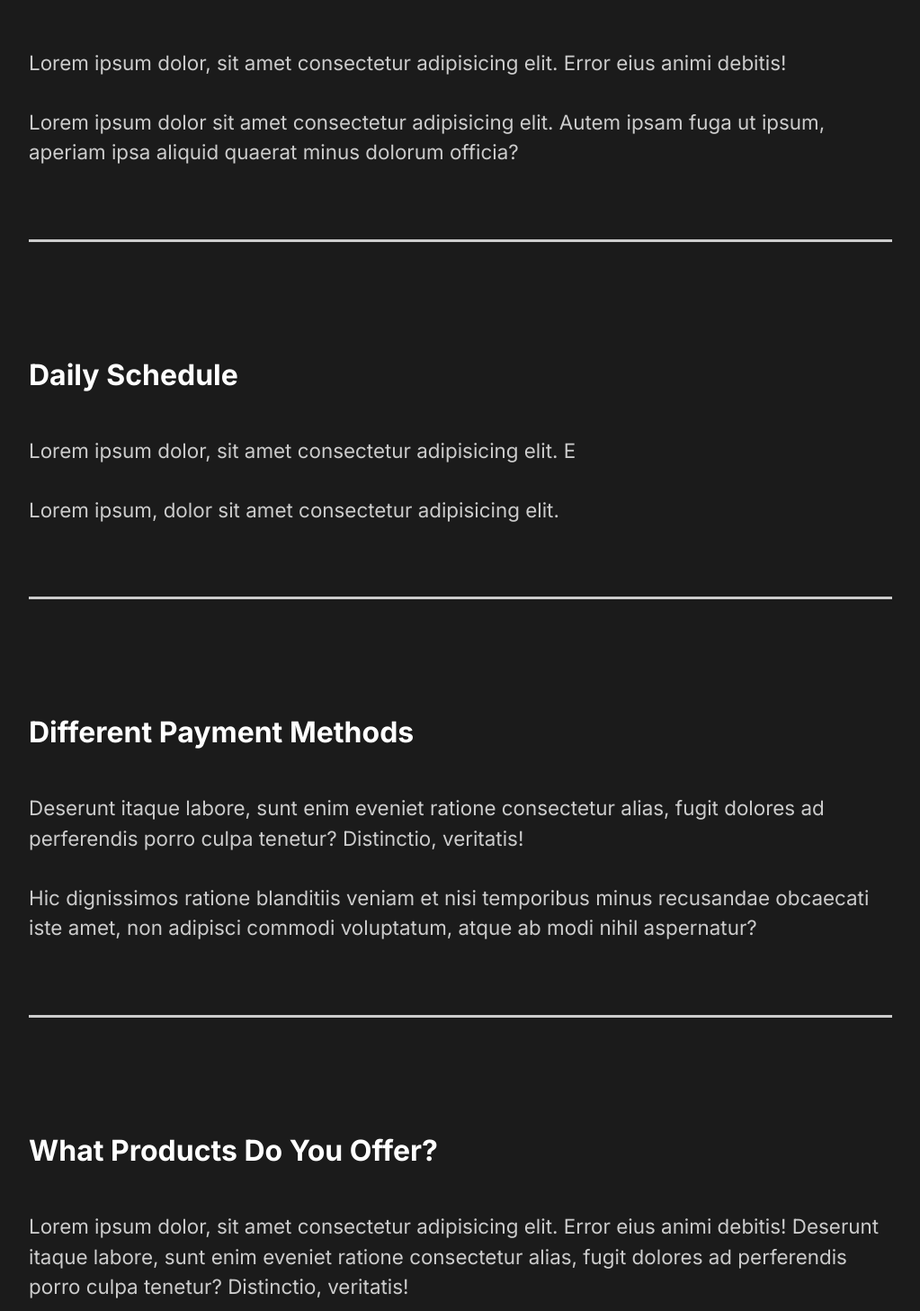
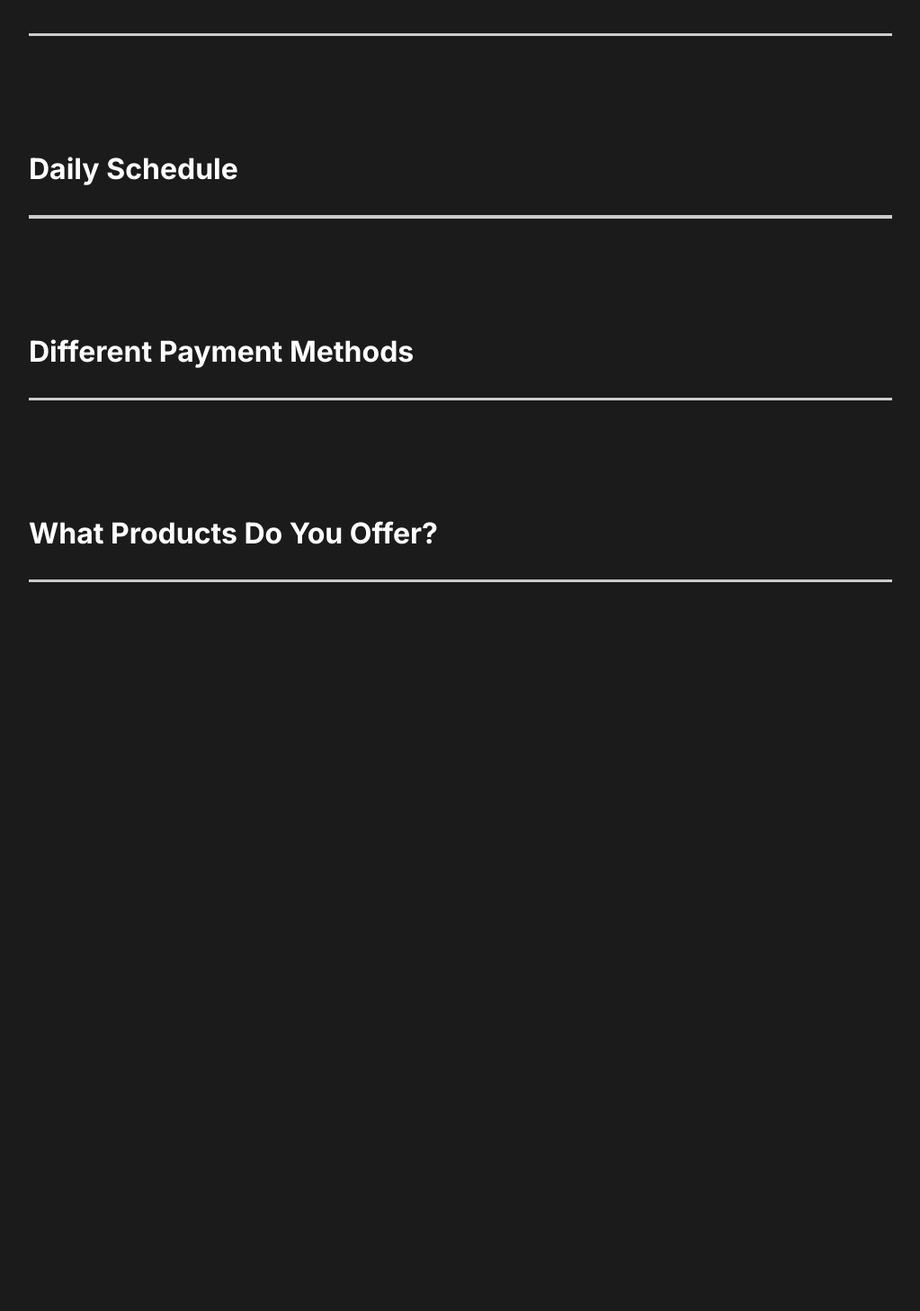
Before and after one commit to angellerina/capture, a React (Create React App) app: page / in a window 1280 px wide. Shown: the part 2633-4090 px from the top of the page at 90% size, without its empty margins (128-1151 px from the left). After the commit the page ends 3440 px from the top, so only its background shows below. Built offline with nearby package versions, Linux system fonts and the light colour scheme.

Commit message:
FAQ Animations

```diff
--- a/src/components/FaqSection.js
+++ b/src/components/FaqSection.js
@@ -2,6 +2,7 @@
 import styled from "styled-components";
 import { About } from "../styles";
 import Toggle from "./Toggle";
+import { AnimateSharedLayout } from "framer-motion";
 
 const FaqSection = () => {
   const [faqToggle, setFaqToggle] = useState(false);
@@ -11,9 +12,8 @@
       <h2>
         Any Questions <span>FAQ</span>
       </h2>
-      <Toggle>
-        <div className="question">
-          <h4>How Do I Start?</h4>
+      <AnimateSharedLayout>
+        <Toggle title="How Do I Start?">
           <div className="answer">
             <p>
               Lorem ipsum dolor, sit amet consectetur adipisicing elit. Error
@@ -26,20 +26,15 @@
               officia?
             </p>
           </div>
-          <div className="faq-line"></div>
-        </div>
-      </Toggle>
-      <Toggle>
-        <div className="question">
-          <h4>Daily Schedule</h4>
+        </Toggle>
+        <Toggle title="Daily Schedule">
           <div className="answer">
             <p>Lorem ipsum dolor, sit amet consectetur adipisicing elit. E</p>
             <p>Lorem ipsum, dolor sit amet consectetur adipisicing elit.</p>
           </div>
-          <div className="faq-line"></div>
-        </div>
-        <div className="question">
-          <h4>Different Payment Methods</h4>
+        </Toggle>
+
+        <Toggle title="Different Payment Methods">
           <div className="answer">
             <p>
               Deserunt itaque labore, sunt enim eveniet ratione consectetur
@@ -52,12 +47,9 @@
               atque ab modi nihil aspernatur?
             </p>
           </div>
-          <div className="faq-line"></div>
-        </div>
-      </Toggle>
-      <Toggle>
-        <div className="question">
-          <h4>What Products Do You Offer?</h4>
+        </Toggle>
+
+        <Toggle title="What Products Do You Offer?">
           <div className="answer">
             <p>
               Lorem ipsum dolor, sit amet consectetur adipisicing elit. Error
@@ -72,9 +64,8 @@
               atque ab modi nihil aspernatur?
             </p>
           </div>
-          <div className="faq-line"></div>
-        </div>
-      </Toggle>
+        </Toggle>
+      </AnimateSharedLayout>
     </Faq>
   );
 };
--- a/src/components/Toggle.js
+++ b/src/components/Toggle.js
@@ -1,8 +1,15 @@
+import { motion } from "framer-motion";
 import React, { useState } from "react";
 
-const Toggle = ({ children }) => {
-  const [toggle, setToggle] = useState(true);
-  return <div onClick={() => setToggle(!toggle)}>{toggle ? children : ""}</div>;
+const Toggle = ({ children, title }) => {
+  const [toggle, setToggle] = useState(false);
+  return (
+    <motion.div layout className="question" onClick={() => setToggle(!toggle)}>
+      <motion.h4 layout>{title}</motion.h4>
+      {toggle ? children : ""}
+      <div className="faq-line"></div>
+    </motion.div>
+  );
 };
 
 export default Toggle;
```
